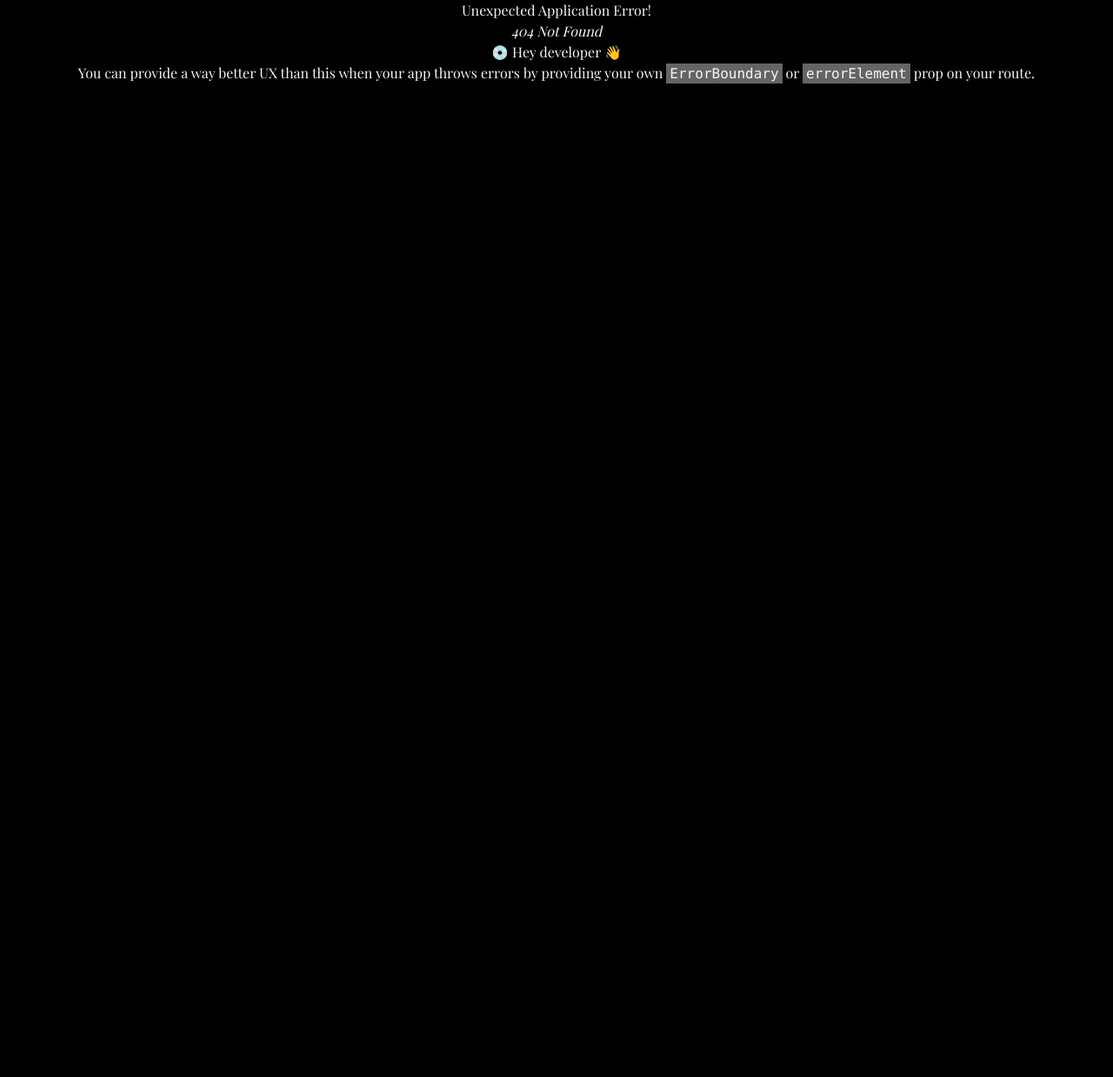
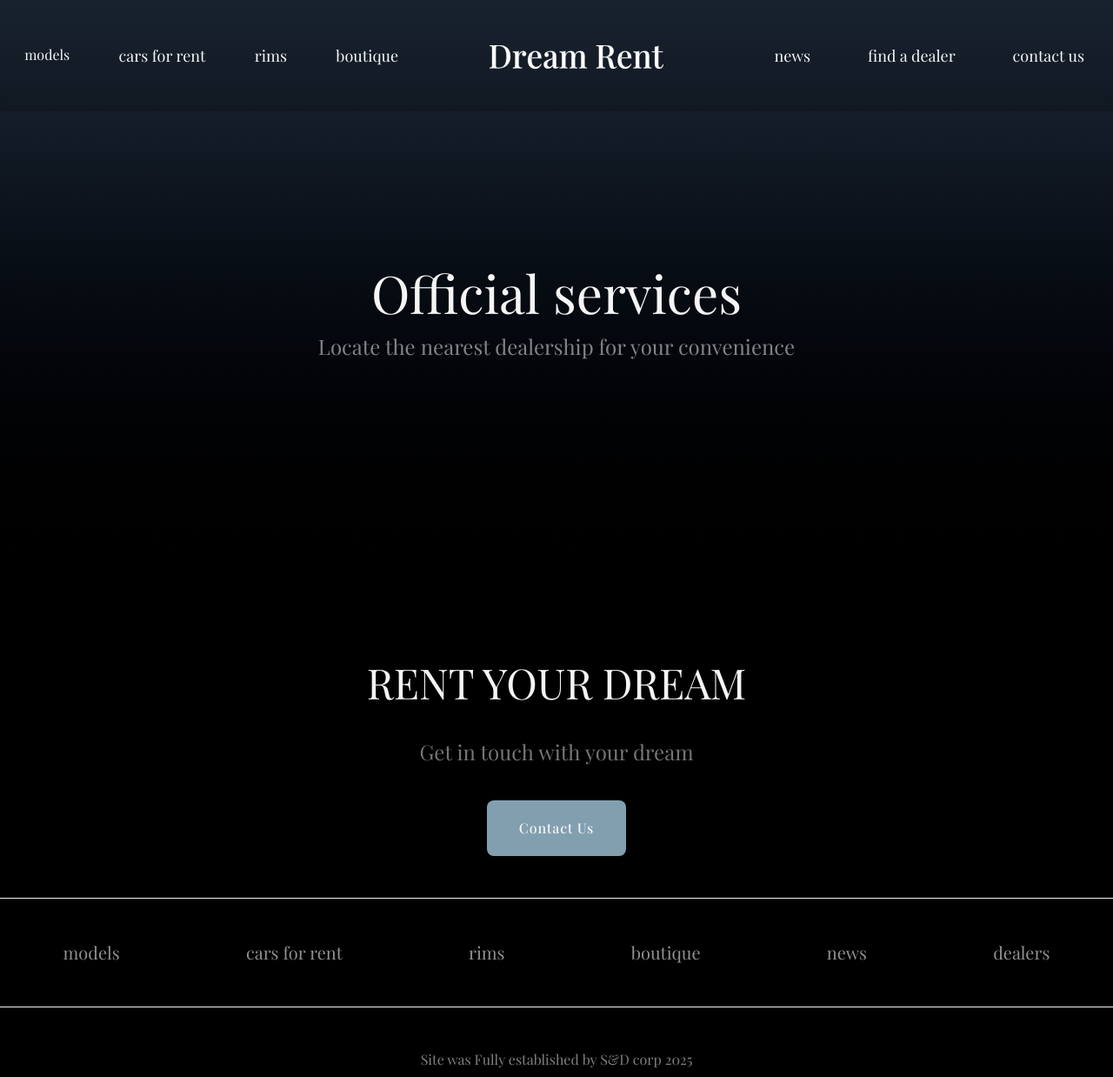
Before and after one commit to vloneLUCKER/front-car, a React (Vite) app in the folder car-rent/: page /dealer in a window 1280 px wide. Before the commit this address had no page. Shown: the whole page at 87% size. Before the commit the page ends 800 px from the top, so only its background shows below. Built offline with nearby package versions, Linux system fonts and the light colour scheme; a web font is replaced by a local one.

Commit message:
undone Dealer page

```diff
--- a/car-rent/src/Components/Footer.tsx
+++ b/car-rent/src/Components/Footer.tsx
@@ -17,7 +17,7 @@ export default function Footer() {
         <a href="/rims">rims</a>
         <a href="">boutique</a>
         <a href="/news">news</a>
-        <a href="">dealers</a>
+        <a href="/dealer">dealers</a>
       </div>
       <hr />
       <h1 className="text-[#ffffff80] mb-2">
--- a/car-rent/src/Components/Header/Header.tsx
+++ b/car-rent/src/Components/Header/Header.tsx
@@ -46,7 +46,7 @@ export default function Header() {
         <a href="/news" className="  text-[18px]">
           news
         </a>
-        <a href="#" className="  text-[18px]">
+        <a href="/dealer" className="  text-[18px]">
           find a dealer
         </a>
         <a href="#" className="  text-[18px]">
--- /dev/null
+++ b/car-rent/src/Pages/Dealer.jsx
@@ -0,0 +1,17 @@
+import Footer from "../Components/Footer";
+import Header from "../Components/Header/Header";
+
+export default function Dealer() {
+  return (
+    <>
+      <Header />
+      <div className="flex flex-col items-center gap-4 h-[90vh] justify-center bg-gradient-to-b from-gray-800 to-black w-full">
+        <h1 className="text-6xl">Official services</h1>
+        <h2 className="text-2xl text-[#ffffff80]">
+          Locate the nearest dealership for your convenience
+        </h2>
+      </div>
+      <Footer />
+    </>
+  );
+}
--- a/car-rent/src/Pages/Rims.jsx
+++ b/car-rent/src/Pages/Rims.jsx
@@ -110,20 +110,6 @@ export default function Rims() {
               </a>
             );
           })}
-          <div className="flex justify-center gap-28 w-full">
-            <button
-              // onClick={() => setHidden(true)}
-              className="border px-12 py-6 rounded-md hover:bg-[#ffffff20] transition-all transform ease-in-out hover:scale-110 border-[#ffffff30] hover:border-[#ffffff80]"
-            >
-              PREV
-            </button>
-            <button
-              // onClick={() => setHidden(true)}
-              className="border px-12 py-6 rounded-md hover:bg-[#ffffff20] transition-all transform ease-in-out hover:scale-110 border-[#ffffff30] hover:border-[#ffffff80]"
-            >
-              NEXT
-            </button>
-          </div>
         </div>
       </div>
       <Footer></Footer>
--- a/car-rent/src/main.jsx
+++ b/car-rent/src/main.jsx
@@ -7,12 +7,14 @@ import News from "./Pages/News.jsx";
 import { RouterProvider } from "react-router";
 import Models from "./Pages/Models.jsx";
 import Rims from "./Pages/Rims.jsx";
+import Dealer from "./Pages/Dealer.jsx";
 
 const router = createBrowserRouter([
   { path: "/", element: <App /> },
   { path: "/news", element: <News /> },
   { path: "/models", element: <Models /> },
   { path: "/rims", element: <Rims /> },
+  { path: "/dealer", element: <Dealer /> },
 ]);
 
 createRoot(document.getElementById("root")).render(
```
